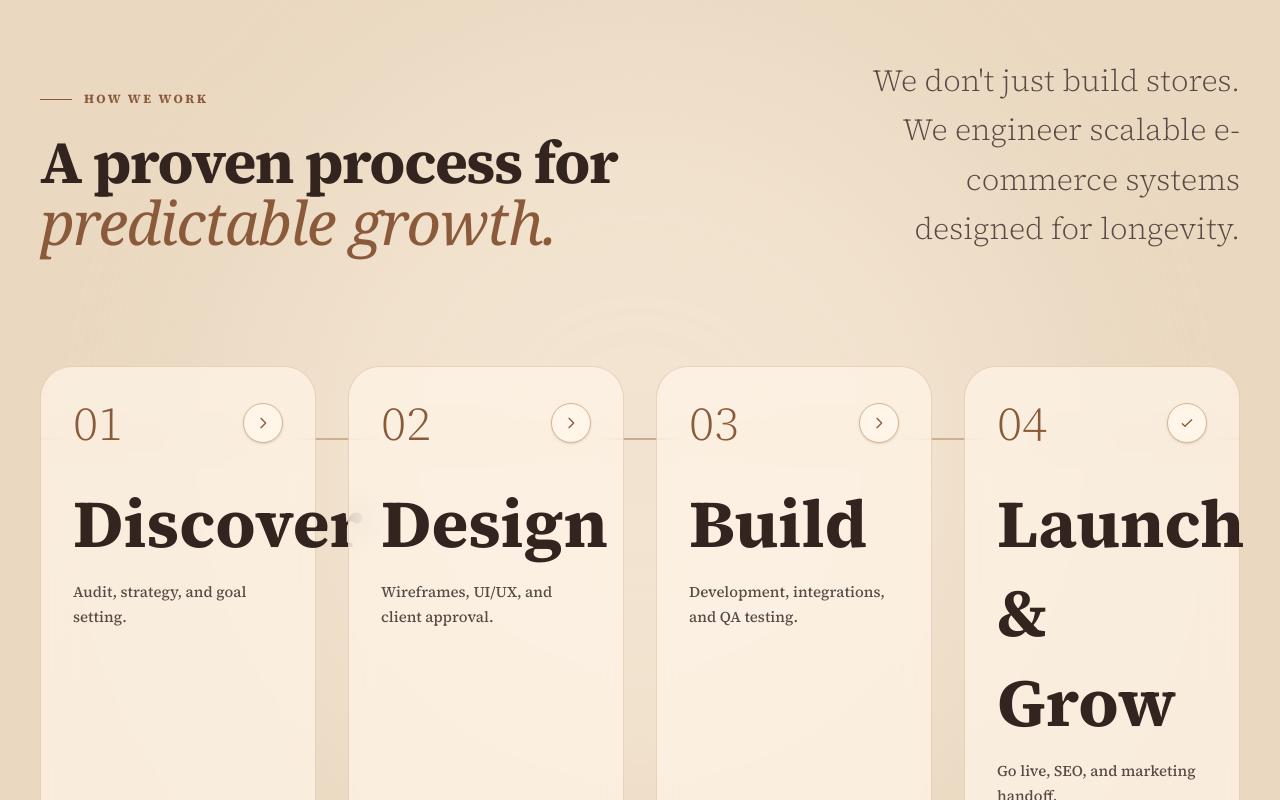
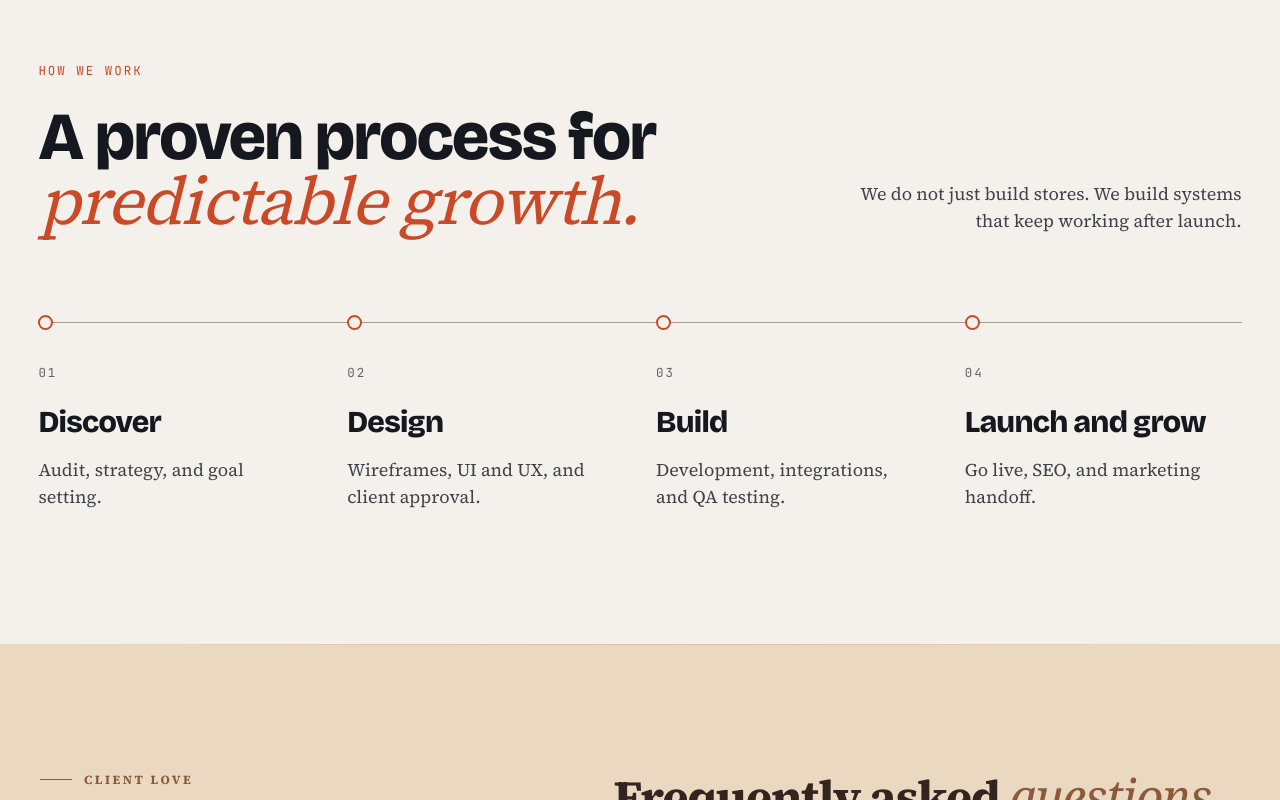
Before and after one commit to AbdulRehman222007/Zyrus-Digital, a Next.js app: page / in a window 1280 px wide. Shown: the part 6120-6920 px from the top of the page. Built offline with nearby package versions, Linux system fonts and the light colour scheme; no server answers.

Commit message:
Refactor Process component and update steps
Updated the process steps structure and styling in Process.tsx. Changed property names from 'step' and 'desc' to 'n' and 'text' for consistency.

```diff
--- a/app/components/Process.tsx
+++ b/app/components/Process.tsx
@@ -1,74 +1,54 @@
-"use client";
-
 const steps = [
-  { step: "01", title: "Discover", desc: "Audit, strategy, and goal setting." },
-  { step: "02", title: "Design", desc: "Wireframes, UI/UX, and client approval." },
-  { step: "03", title: "Build", desc: "Development, integrations, and QA testing." },
-  { step: "04", title: "Launch & Grow", desc: "Go live, SEO, and marketing handoff." },
+  { n: "01", title: "Discover", text: "Audit, strategy, and goal setting." },
+  { n: "02", title: "Design", text: "Wireframes, UI and UX, and client approval." },
+  { n: "03", title: "Build", text: "Development, integrations, and QA testing." },
+  { n: "04", title: "Launch and grow", text: "Go live, SEO, and marketing handoff." },
 ];
 
 export default function Process() {
   return (
-    <section id="process" className="relative py-24 md:py-32 bg-[#EAD8C0] overflow-hidden">
-
-      <div className="absolute top-1/2 left-1/2 -translate-x-1/2 -translate-y-1/2 w-[800px] h-[800px] bg-[#FFF5E8] rounded-full blur-[120px] opacity-40 pointer-events-none z-0"></div>
-
-      <div className="max-w-[1400px] mx-auto px-5 lg:px-10 relative z-10">
-
-        <div className="mb-20 md:mb-28 flex flex-col md:flex-row md:items-end justify-between gap-8">
+    <section className="bg-[var(--color-paper)] px-[var(--gutter)] py-[var(--section-y)] text-[var(--color-ink)]">
+      <div className="mx-auto max-w-[90rem]">
+        <div className="flex flex-col gap-10 md:flex-row md:items-end md:justify-between">
           <div>
-            <div className="flex items-center gap-3 mb-6">
-              <span className="w-8 h-px bg-[#8A5A3B]"></span>
-              <span className="text-xs font-bold tracking-[0.2em] text-[#8A5A3B] uppercase">
-                How we work
-              </span>
-            </div>
-            <h2 className="text-4xl md:text-6xl font-bold text-[#33241F] tracking-tight max-w-2xl">
-              A proven process for <span className="font-serif italic text-[#8A5A3B] font-normal">predictable growth.</span>
+            <p className="font-[family-name:var(--font-mono)] text-[length:var(--text-xs)] uppercase tracking-[var(--tracking-label)] text-[var(--color-accent)]">
+              How we work
+            </p>
+            <h2 className="mt-6 max-w-2xl [font-family:var(--font-display)] [font-size:var(--text-2xl)] [font-weight:var(--weight-display)] leading-[0.96] tracking-[var(--tracking-display-lg)]">
+              A proven process for{" "}
+              <em className="[font-family:var(--font-body)] font-normal italic text-[var(--color-accent)]">
+                predictable growth.
+              </em>
             </h2>
           </div>
-          <p className="text-[#5A4A45] max-w-sm text-lg font-light leading-relaxed md:text-right">
-            We don't just build stores. We engineer scalable e-commerce systems designed for longevity.
+          <p className="max-w-sm text-[length:var(--text-base)] leading-[1.5] text-[var(--color-ink-soft)] md:text-right">
+            We do not just build stores. We build systems that keep working after launch.
           </p>
         </div>
 
-        <div className="relative grid grid-cols-1 md:grid-cols-4 gap-6 lg:gap-8">
-
-          <div className="hidden md:block absolute top-[4.5rem] left-0 w-full h-[2px] bg-gradient-to-r from-[#D9B48F] via-[#8A5A3B]/40 to-[#D9B48F] z-0"></div>
-
-          {steps.map((s, index) => (
-            <div
-              key={s.step}
-              className="group relative bg-[#FFF5E8]/70 backdrop-blur-lg p-8 rounded-[2rem] border border-[#D9B48F]/50 transition-all duration-500 hover:shadow-[0_20px_40px_-15px_rgba(138,90,59,0.2)] hover:-translate-y-2 hover:bg-[#FFF5E8] z-10"
-            >
-
-              <div className="absolute top-0 left-8 right-8 h-1 bg-gradient-to-r from-transparent via-[#8A5A3B]/20 to-transparent opacity-0 group-hover:opacity-100 transition-opacity duration-500"></div>
-
-              <div className="relative z-10 flex flex-col h-full">
-                <div className="flex items-center justify-between mb-8">
-                  <span className="text-5xl font-light text-[#8A5A3B] transition-transform duration-500 group-hover:scale-110 origin-left">
-                    {s.step}
-                  </span>
-                  <div className="w-10 h-10 rounded-full border border-[#D9B48F] flex items-center justify-center text-[#8A5A3B] bg-[#FFF5E8] group-hover:bg-[#8A5A3B] group-hover:text-[#FFF5E8] group-hover:border-[#8A5A3B] transition-all duration-300 shadow-sm">
-                    <svg className="w-4 h-4" fill="none" stroke="currentColor" viewBox="0 0 24 24">
-                      <path strokeLinecap="round" strokeLinejoin="round" strokeWidth="2" d={index === 3 ? "M5 13l4 4L19 7" : "M9 5l7 7-7 7"}></path>
-                    </svg>
-                  </div>
-                </div>
-
-                <h3 className="text-2xl font-bold text-[#33241F] mb-3 group-hover:text-[#8A5A3B] transition-colors duration-300">
-                  {s.title}
-                </h3>
-
-                <p className="text-[15px] text-[#5A4A45] leading-relaxed font-medium">
-                  {s.desc}
-                </p>
-              </div>
-
-            </div>
+        <ol className="relative mt-20 grid gap-12 md:grid-cols-4 md:gap-8">
+          <span
+            aria-hidden="true"
+            className="absolute left-0 right-0 top-[7px] hidden h-px bg-[var(--color-rule-strong)] md:block"
+          />
+          {steps.map((s) => (
+            <li key={s.n} className="relative pt-12">
+              <span
+                aria-hidden="true"
+                className="absolute left-0 top-0 h-[15px] w-[15px] rounded-full border-2 border-[var(--color-accent)] bg-[var(--color-paper)]"
+              />
+              <p className="font-[family-name:var(--font-mono)] text-[length:var(--text-xs)] tracking-[var(--tracking-label)] text-[var(--color-mute)]">
+                {s.n}
+              </p>
+              <h3 className="mt-6 [font-family:var(--font-display)] [font-size:var(--text-lg)] [font-weight:var(--weight-display)] leading-none tracking-[var(--tracking-display-lg)]">
+                {s.title}
+              </h3>
+              <p className="mt-5 max-w-[16rem] text-[length:var(--text-base)] leading-[1.5] text-[var(--color-ink-soft)]">
+                {s.text}
+              </p>
+            </li>
           ))}
-        </div>
-
+        </ol>
       </div>
     </section>
   );
```
